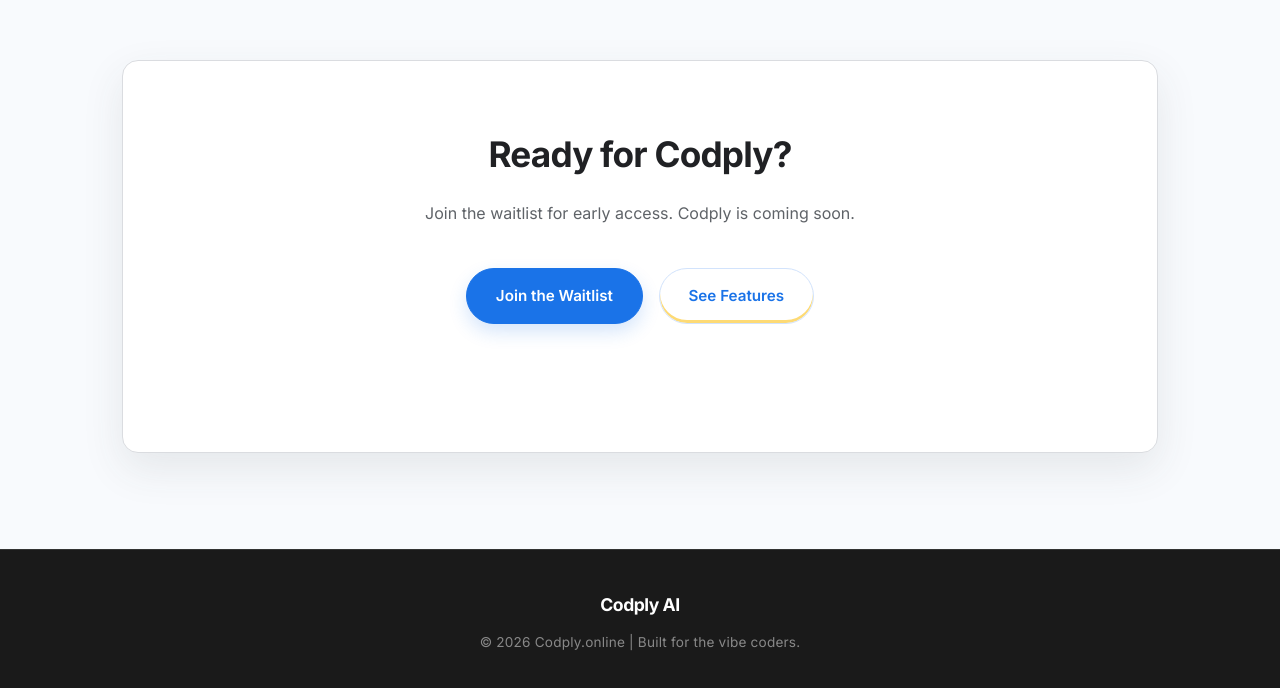
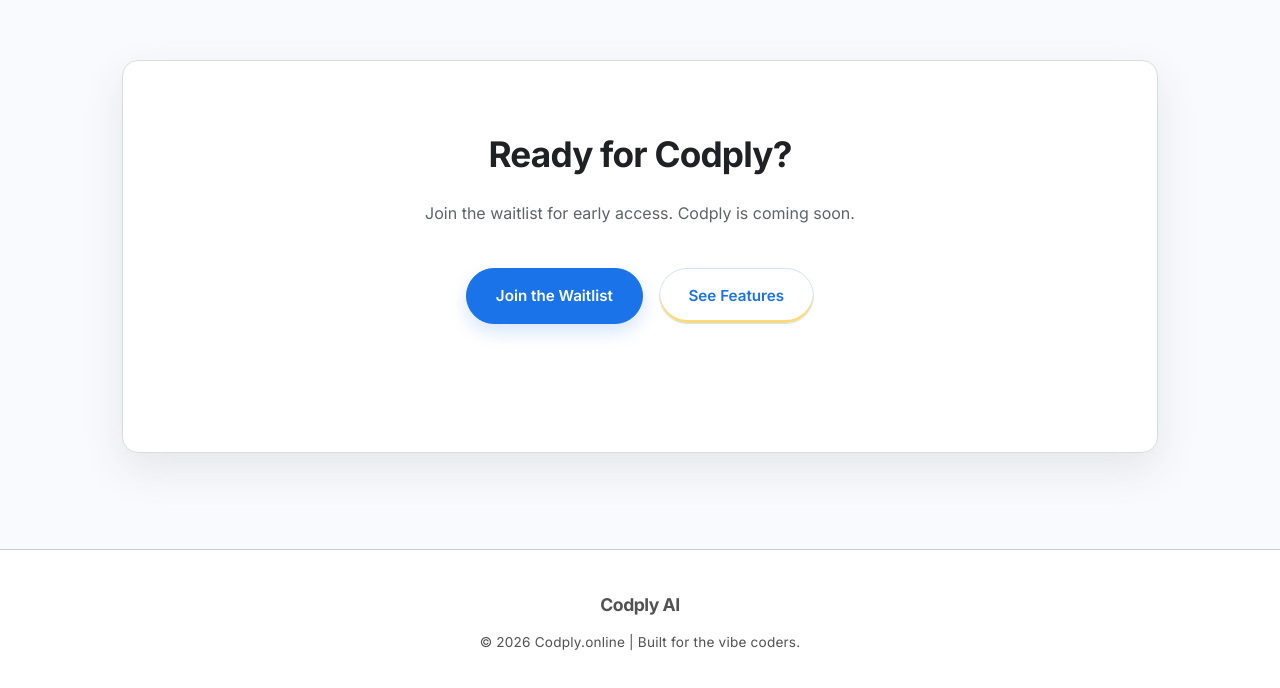
Before and after one commit to AwaisSDev/Codply, a website: page index.html in a window 1280 px wide. Shown: the part 3109-3797 px from the top of the page. Drawn offline with Linux system fonts and the light colour scheme.

Commit message:
Fixed Footer Final

```diff
--- a/index.html
+++ b/index.html
@@ -621,9 +621,9 @@
         footer {
             padding: 2.5rem 0;
             /* Balanced padding for a professional feel */
-            background: #1a1a1a;
+            background: #ffffff;
             /* Dark theme to match your UI */
-            border-top: 1px solid #333;
+            border-top: 0.6px solid #cccccc;
             /* Subtle separation line */
             text-align: center;
         }
@@ -639,7 +639,7 @@
             font-family: var(--font-display);
             font-weight: 700;
             font-size: 1.1rem;
-            color: #fff;
+            color: #525252;
             letter-spacing: -0.5px;
             margin-bottom: 0.2rem;
         }
@@ -647,7 +647,7 @@
         footer p {
             margin: 0 !important;
             font-size: 0.85rem;
-            color: #888;
+            color: #525252;
             letter-spacing: 0.2px;
         }
 
```
